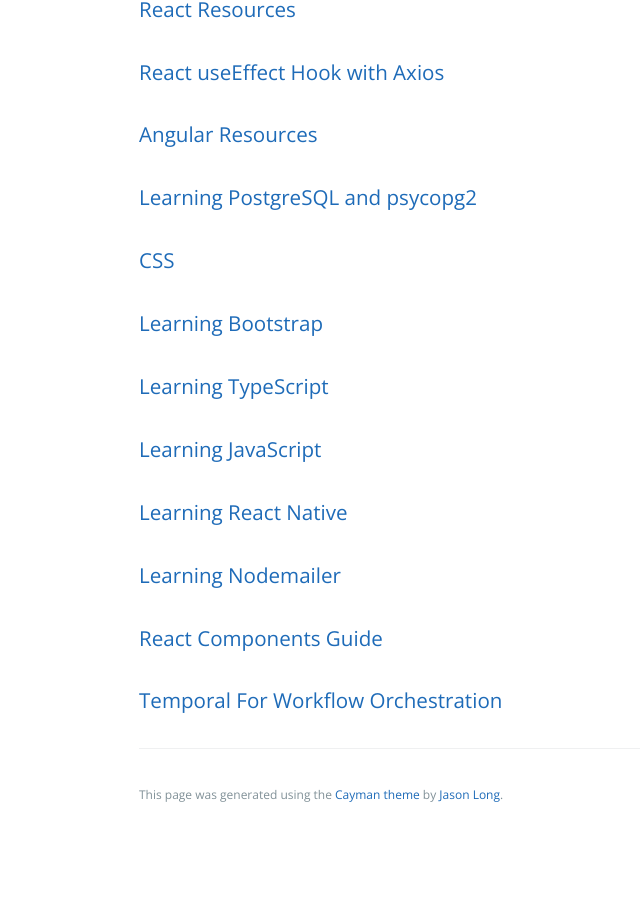
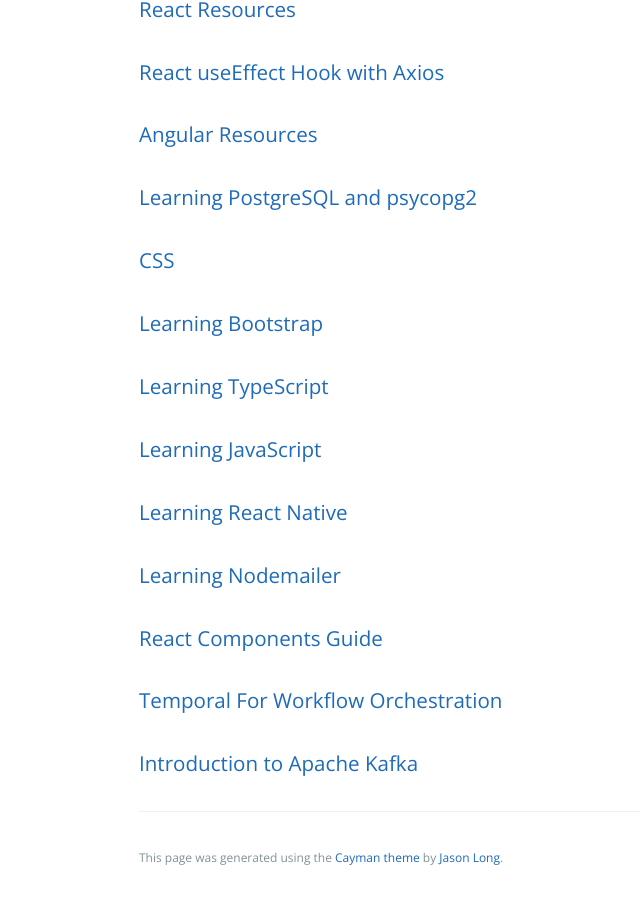
Before and after one commit to learning-software-engineering/learning-software-engineering.github.io, a Jekyll site: the page built from Topics/Tech_Stacks.md, in a window 1280 px wide and 900 px high, scrolled down 730 px. Shown: the whole window, without its empty margins (85-725 px from the left). Built offline with Jekyll 4.4.1, drawn with Linux system fonts in a browser that asks for light colours; our own code applies the rules of GitHub Pages for plain Markdown files; before the commit the page ends 1567 px from its top, so only the background shows below that.

Commit message:
create files

```diff
--- a/Topics/Tech_Stacks.md
+++ b/Topics/Tech_Stacks.md
@@ -17,3 +17,4 @@
 ### [Learning Nodemailer](./Tech_Stacks/Nodemailer.md)
 ### [React Components Guide](./Tech_Stacks/React_Components.md)
 ### [Temporal For Workflow Orchestration](./Tech_Stacks/Temporal.md)
+### [Introduction to Apache Kafka](./Tech_Stacks/Apache_Kafka.md)
```
Also changed, not shown: README.md, Topics/Tech_Stacks/Apache_Kafka.md (added).
